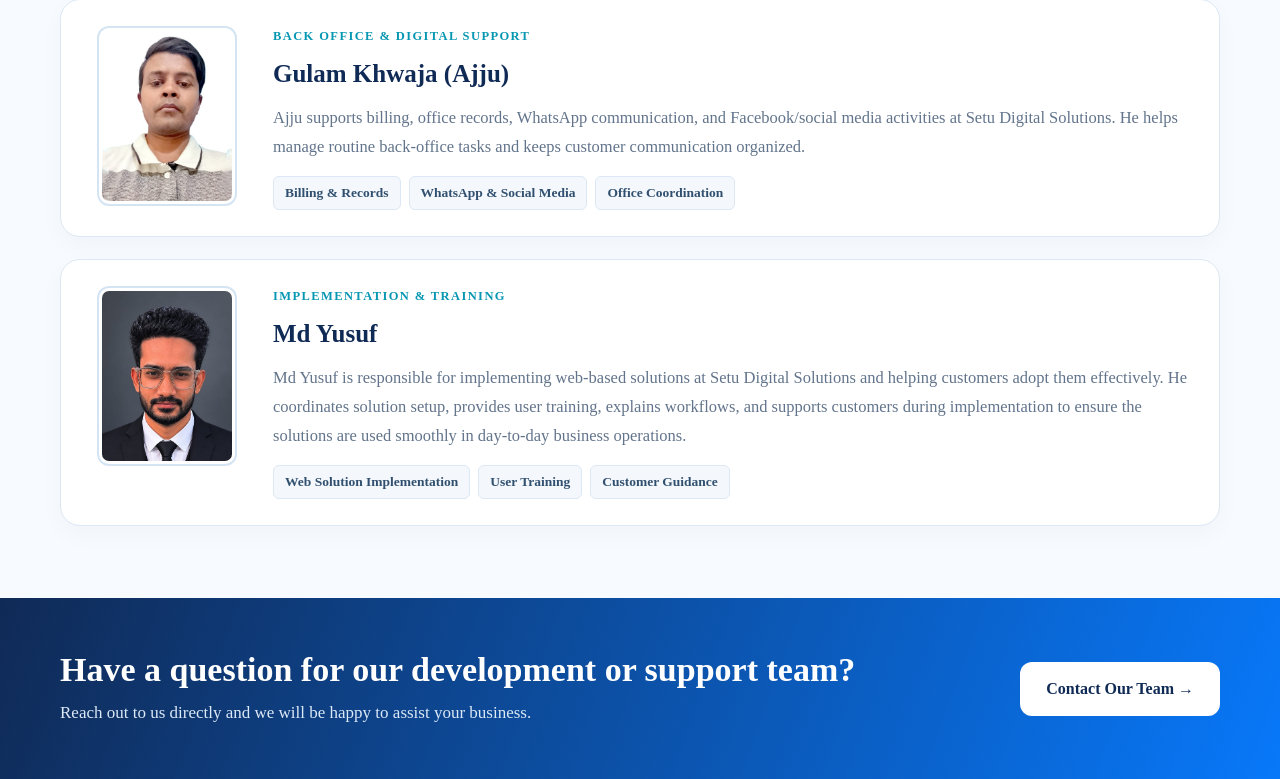
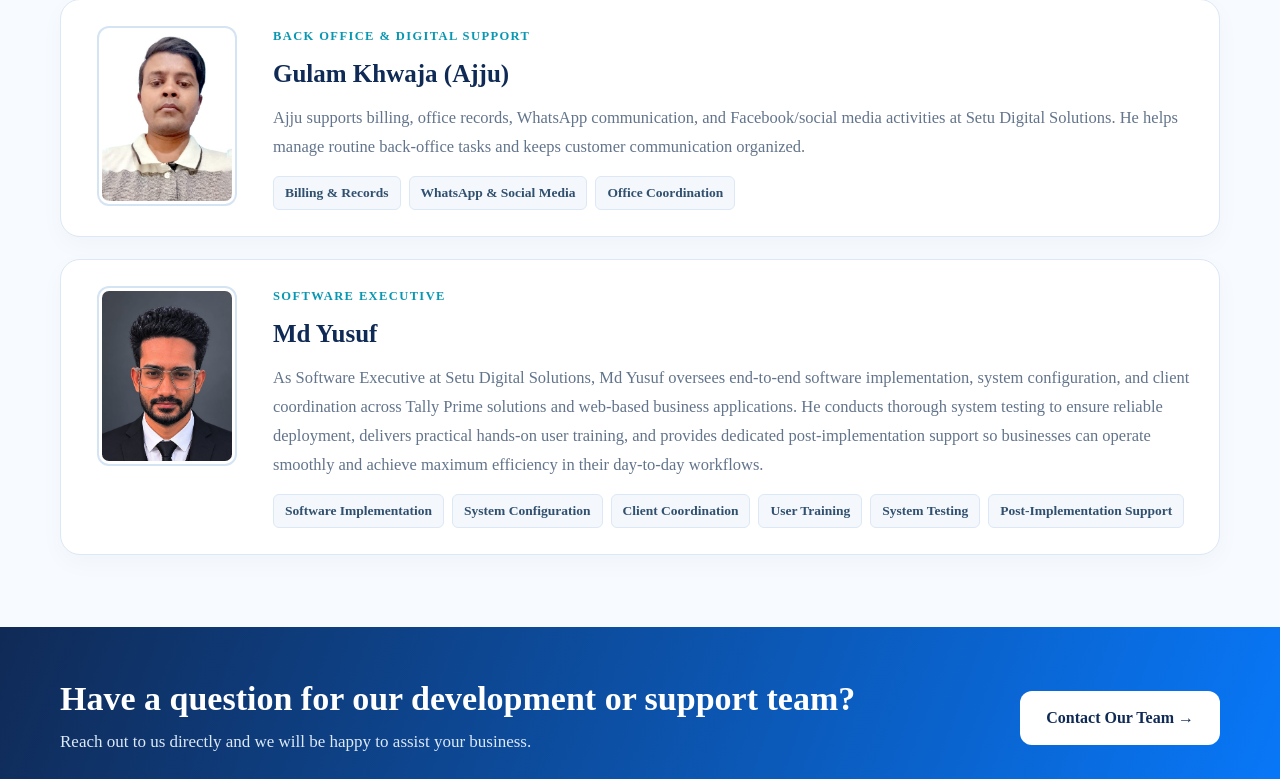
Before and after one commit to muin-younited/setu-website, a PHP site: page /team.php in a window 1280 px wide. Shown: the part 1578-2357 px from the top of the page. Run offline with PHP 8.4, Linux system fonts and the light colour scheme.

Commit message:
feat(team): update Md Yusuf role to Software Executive with SEO-optimized profile

```diff
--- a/public/llms-full.txt
+++ b/public/llms-full.txt
@@ -80,4 +80,4 @@
 - **Anchal Tiwari (Development Leadership)**: Leads the software development team, translating business requirements into TDL customizations, web applications, and ERP integrations.
 - **Divyanshi Sharma (Customer Support Leadership)**: Leads customer support operations, assisting clients with product queries, issue coordination, and timely day-to-day technical help.
 - **Gulam Khwaja / Ajju (Back Office & Digital Support)**: Manages billing, office records, WhatsApp communication, and social media coordination.
-- **Md Yusuf (Implementation & Training)**: Handles solution setup, customer onboarding, workflow explanation, and hands-on user training.
+- **Md Yusuf (Software Executive)**: Responsible for end-to-end software implementation, system configuration, client coordination, system testing, hands-on user training, and post-implementation support at Setu Digital Solutions.
--- a/public/team.php
+++ b/public/team.php
@@ -1,15 +1,37 @@
 <?php
 require __DIR__ . '/../private/layout.php';
+$baseUrl = setu_base_url();
 
 setu_render_header([
     'active'       => 'team',
     'path'         => 'team.php',
     'title'        => 'Our Team | Leadership, Development, Support & Implementation — Setu Digital Solutions',
-    'description'  => 'Meet the team behind Setu Digital Solutions: Imtiyaz Ahmad, Anchal Tiwari, Divyanshi Sharma, Gulam Khwaja (Ajju), and Md Yusuf—dedicated to building and supporting your Tally and web solutions.',
-    'keywords'     => 'Setu Digital Solutions Team, Imtiyaz Ahmad Setu, Anchal Tiwari TDL Developer, Divyanshi Sharma Support, Md Yusuf Implementation, Gulam Khwaja Ajju',
+    'description'  => 'Meet the team behind Setu Digital Solutions: Imtiyaz Ahmad, Anchal Tiwari, Divyanshi Sharma, Gulam Khwaja (Ajju), and Md Yusuf (Software Executive)—dedicated to building, implementing, testing, and supporting your Tally and web solutions.',
+    'keywords'     => 'Setu Digital Solutions Team, Imtiyaz Ahmad Setu, Anchal Tiwari TDL Developer, Divyanshi Sharma Support, Md Yusuf Software Executive Setu Digital Solutions, Md Yusuf Software Implementation, Gulam Khwaja Ajju',
     'page_heading' => 'Our Team',
     'page_sub'     => 'A collaborative team focused on understanding your requirements, building dependable solutions, and supporting your business through every stage.',
     'breadcrumb'   => 'Our Team',
+    'extra_schema' => [
+        [
+            '@type'       => 'Person',
+            '@id'         => $baseUrl . '/team.php#md-yusuf',
+            'name'        => 'Md Yusuf',
+            'jobTitle'    => 'Software Executive',
+            'url'         => $baseUrl . '/team.php#md-yusuf',
+            'image'       => $baseUrl . '/assets/img/team-yusuf.jpg',
+            'worksFor'    => ['@id' => $baseUrl . '/#organization'],
+            'description' => 'Md Yusuf is a Software Executive at Setu Digital Solutions responsible for software implementation, system configuration, client coordination, user training, system testing, and post-implementation support.',
+            'knowsAbout'  => [
+                'Software Implementation',
+                'System Configuration',
+                'Client Coordination',
+                'User Training',
+                'System Testing',
+                'Post-Implementation Support',
+                'Tally Prime & Web Business Solutions',
+            ],
+        ],
+    ],
 ]);
 ?>
 
@@ -69,14 +91,14 @@ setu_render_header([
           </div>
         </article>
 
-        <article class="dev-head reveal" id="md-yusuf">
+        <article class="dev-head reveal" id="md-yusuf" itemscope itemtype="https://schema.org/Person">
           <span id="yusuf" style="position:absolute;margin-top:-105px;"></span>
-          <img class="dev-photo" src="assets/img/team-yusuf.jpg?v=2" alt="Md Yusuf" width="140" height="180" loading="lazy">
+          <img class="dev-photo" src="assets/img/team-yusuf.jpg?v=2" alt="Md Yusuf — Software Executive at Setu Digital Solutions" width="140" height="180" loading="lazy" itemprop="image">
           <div>
-            <div class="dev-label">Implementation &amp; Training</div>
-            <h3>Md Yusuf</h3>
-            <p>Md Yusuf is responsible for implementing web-based solutions at Setu Digital Solutions and helping customers adopt them effectively. He coordinates solution setup, provides user training, explains workflows, and supports customers during implementation to ensure the solutions are used smoothly in day-to-day business operations.</p>
-            <div class="dev-points"><span>Web Solution Implementation</span><span>User Training</span><span>Customer Guidance</span></div>
+            <div class="dev-label" itemprop="jobTitle">Software Executive</div>
+            <h3 itemprop="name">Md Yusuf</h3>
+            <p itemprop="description">As Software Executive at Setu Digital Solutions, Md Yusuf oversees end-to-end software implementation, system configuration, and client coordination across Tally Prime solutions and web-based business applications. He conducts thorough system testing to ensure reliable deployment, delivers practical hands-on user training, and provides dedicated post-implementation support so businesses can operate smoothly and achieve maximum efficiency in their day-to-day workflows.</p>
+            <div class="dev-points"><span>Software Implementation</span><span>System Configuration</span><span>Client Coordination</span><span>User Training</span><span>System Testing</span><span>Post-Implementation Support</span></div>
           </div>
         </article>
       </div>
```
